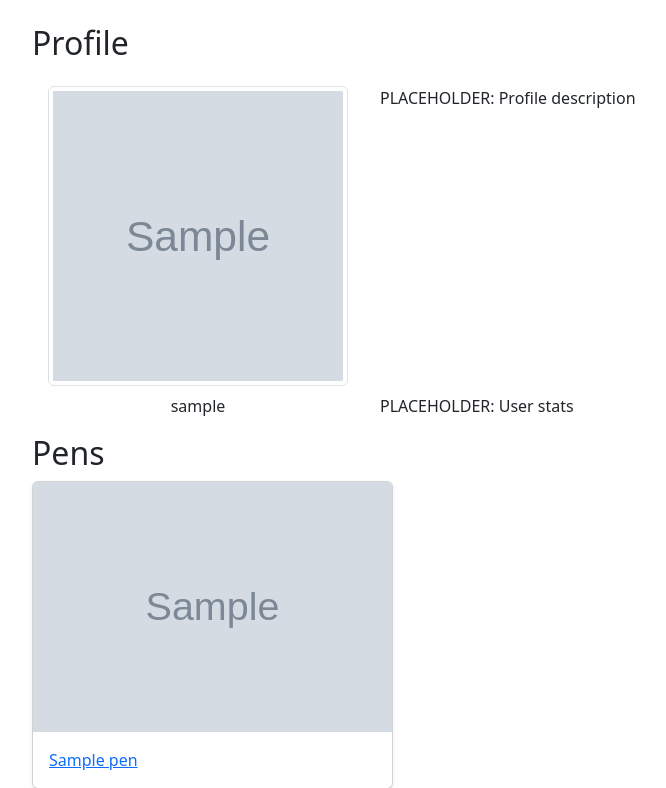
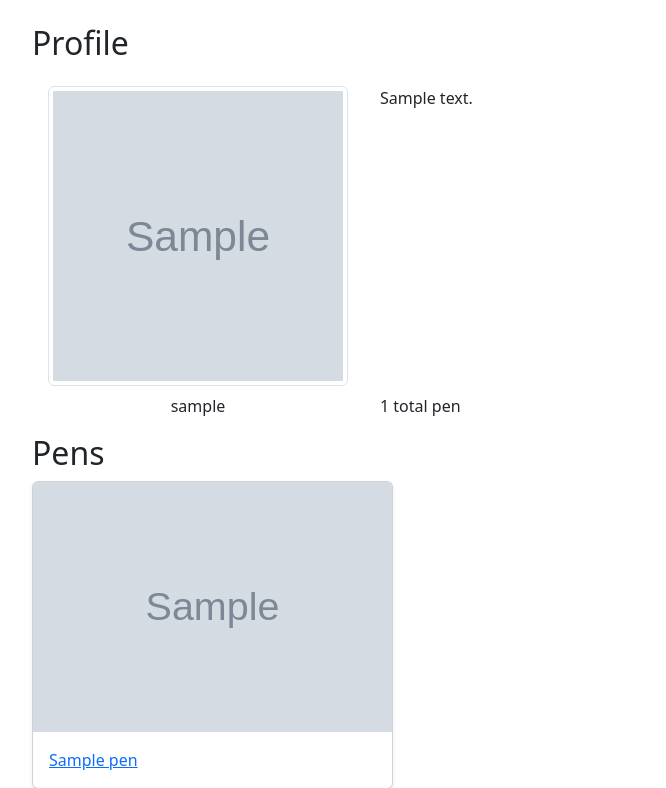
Before and after one commit to jcstlo/fp-showcase, a Django app: template templates/profile.html in a window 1280 px wide. Shown: the part 71-859 px from the top of the page, without its empty margins (50-716 px from the left). Run offline with Django 5.2, Linux system fonts and the light colour scheme; the template is opened without the code that fills it: most values are stand-ins (such as "Sample title", 1, 10 or a date in 2020); grey boxes marked "Sample" are stand-in pictures; parts of the project's set-up code (start-up, migrations or seed data) failed here and were passed over.

Commit message:
Replace profile description and profile stats placeholders

```diff
--- a/accounts/views.py
+++ b/accounts/views.py
@@ -22,6 +22,7 @@ class CustomLoginView(DemoMixin, LoginView):
 class UserUpdateView(DemoMixin, LoginRequiredMixin, UserPassesTestMixin, UpdateView):
     model = get_user_model()
     fields = [
+        "profile_description",
         "profile_picture",
     ]
     template_name = "profile_settings.html"
--- a/static/css/base.css
+++ b/static/css/base.css
@@ -2,3 +2,7 @@
     height: 300px;
     width: 300px;
 }
+
+.multiline {
+    white-space: pre-wrap;
+}
--- a/templates/profile.html
+++ b/templates/profile.html
@@ -16,8 +16,12 @@
     <p class="mt-2 mb-0 text-center">{{ profile_user.username }}</p>
   </div>
   <div class="flex-grow-1 p-3 d-flex flex-column justify-content-between">
-    <p class="my-0">PLACEHOLDER: Profile description</p>
-    <p class="my-0">PLACEHOLDER: User stats</p>
+    <div class="my-0 multiline">{{ profile_user.profile_description }}</div>
+    {% if profile_user.pen_set.all|length == 1 %}
+      <p class="my-0">1 total pen</p>
+    {% else %}
+      <p class="my-0">{{ profile_user.pen_set.all|length }} total pens</p>
+    {% endif %}
   </div>
 </div>
 
```
